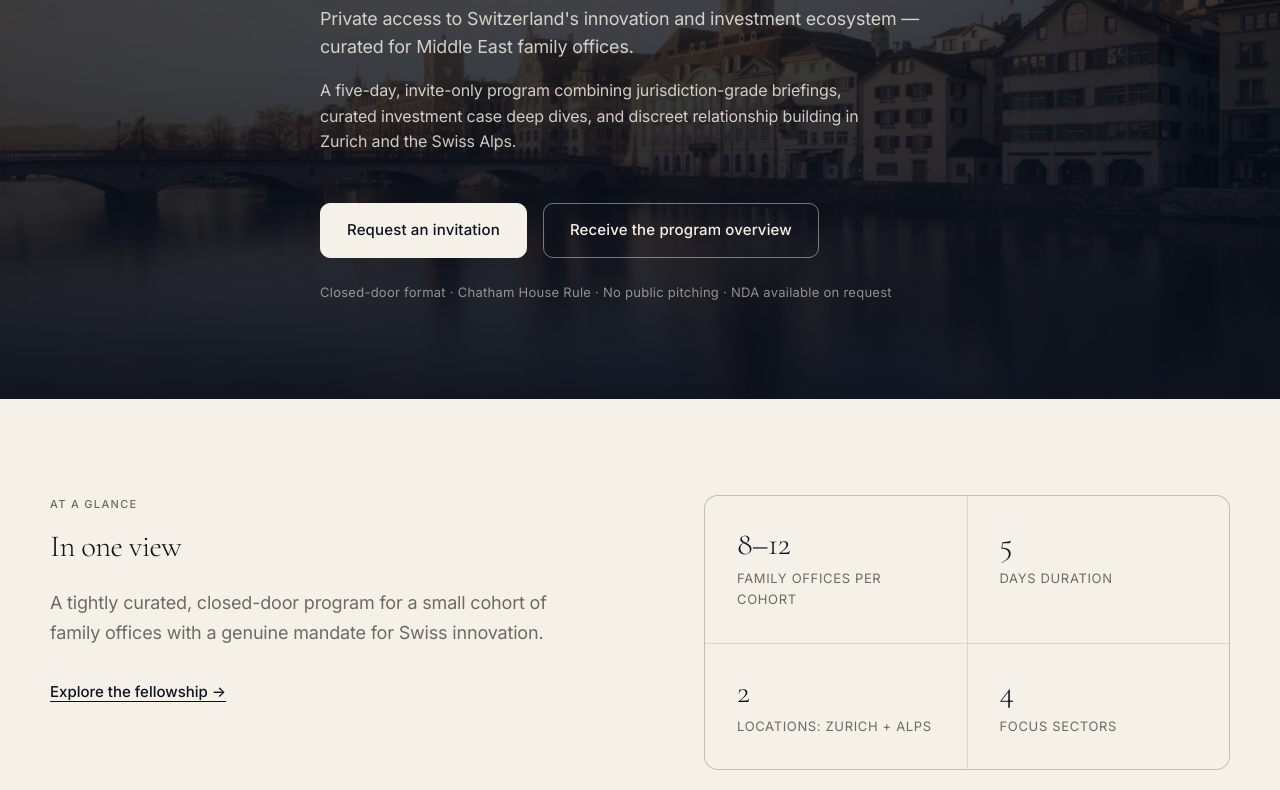
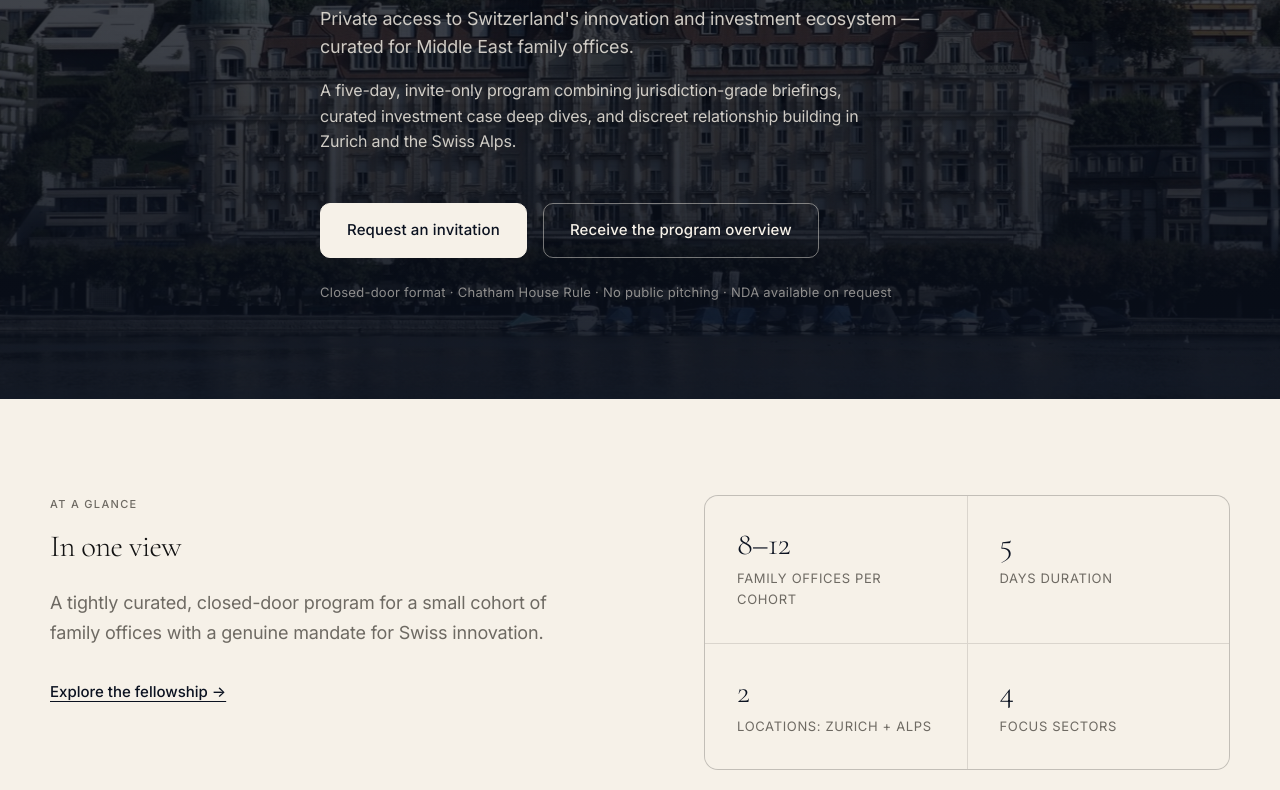
Before and after one commit to RichardBBB/swiss-family-office-fellowship, a plain HTML site: page index.html in a window 1280 px wide. Shown: the part 401-1191 px from the top of the page. Drawn offline with nearby package versions, Linux system fonts and the light colour scheme.

Commit message:
Replace AI images with real photos: Palace Hotel Lucerne + Schilthorn

```diff
--- a/index.html
+++ b/index.html
@@ -41,7 +41,7 @@
 
   <!-- Hero -->
   <section class="hero">
-    <div class="hero-bg" id="heroBg" style="background-image: url('images/zurich-hero.jpg')"></div>
+    <div class="hero-bg" id="heroBg" style="background-image: url('images/palace-hotel-lucerne.jpg')"></div>
     <div class="hero-overlay"></div>
     <div class="container hero-content">
       <div class="label" style="color:rgba(246,241,232,0.5); margin-bottom:var(--s-5);">Invite-only · Zurich + Swiss Alps</div>
@@ -146,7 +146,7 @@
           </div>
         </div>
         <div class="split-img fade-in delay-2">
-          <img src="images/alps-resort.jpg" alt="Swiss Alpine retreat" loading="lazy" />
+          <img src="images/schilthorn-alps.jpg" alt="Schilthorn — Swiss Alpine retreat" loading="lazy" />
         </div>
       </div>
       <div class="divider"></div>
@@ -157,7 +157,7 @@
           <p class="fade-up delay-2" style="margin-top:var(--s-5); color:var(--c-muted);">One of the world's most stable financial centres, home to world-class research institutions, disciplined capital, and a culture of long-term stewardship.</p>
         </div>
         <div class="split-img fade-in delay-2">
-          <img src="images/zurich-limmat.jpg" alt="Zurich Limmat river at dusk" loading="lazy" />
+          <img src="images/palace-hotel-lucerne.jpg" alt="Palace Hotel Lucerne on Lake Lucerne" loading="lazy" />
         </div>
       </div>
     </div>
@@ -251,7 +251,7 @@
 
   <!-- Image break -->
   <div class="img-section">
-    <img src="images/interior-meeting.jpg" alt="Private meeting setting" loading="lazy" />
+    <img src="images/palace-hotel-lucerne.jpg" alt="Palace Hotel Lucerne" loading="lazy" />
     <div class="img-section-content">
       <h2 class="fade-up">Governance-first. Depth over volume.</h2>
       <p class="fade-up delay-1">Every session is designed to protect confidentiality and enable informed decision-making.</p>
@@ -422,7 +422,7 @@
 
   <!-- Image -->
   <div class="img-section">
-    <img src="images/boardroom.jpg" alt="Private boardroom session" loading="lazy" />
+    <img src="images/palace-hotel-lucerne.jpg" alt="Palace Hotel Lucerne — private setting" loading="lazy" />
     <div class="img-section-content">
       <h2 class="fade-up">Depth over volume. Always.</h2>
       <p class="fade-up delay-1">Six to eight carefully selected cases. Long-form Q&amp;A. No stage pitching.</p>
@@ -503,7 +503,7 @@
 
   <!-- Image -->
   <div class="img-section">
-    <img src="images/alps-hotel.jpg" alt="Swiss Alps luxury hotel" loading="lazy" />
+    <img src="images/schilthorn-alps.jpg" alt="Schilthorn — Swiss Alps" loading="lazy" />
     <div class="img-section-content">
       <h2 class="fade-up">Where precision meets possibility.</h2>
     </div>
```
Also changed, not shown: images/palace-hotel-lucerne.jpg (added), images/schilthorn-alps.jpg (added).
